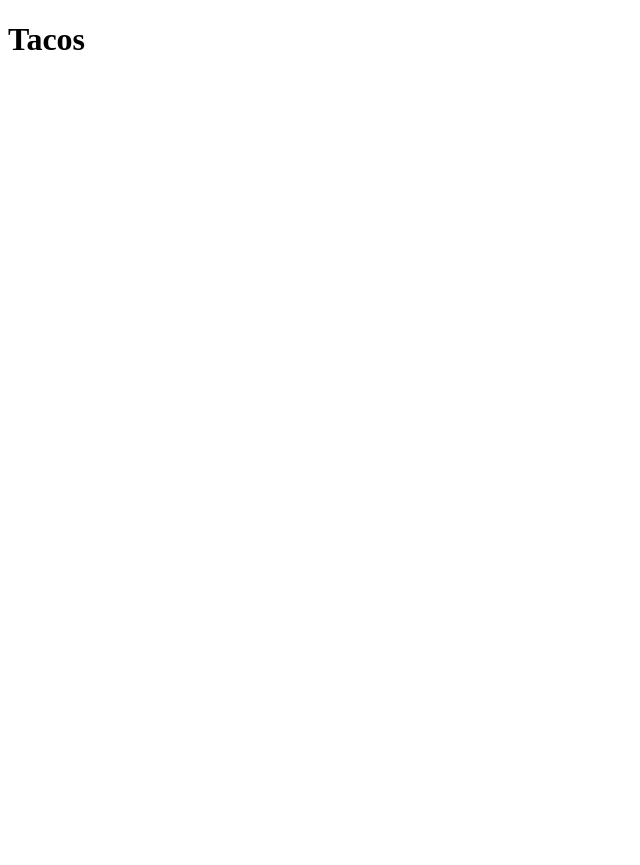
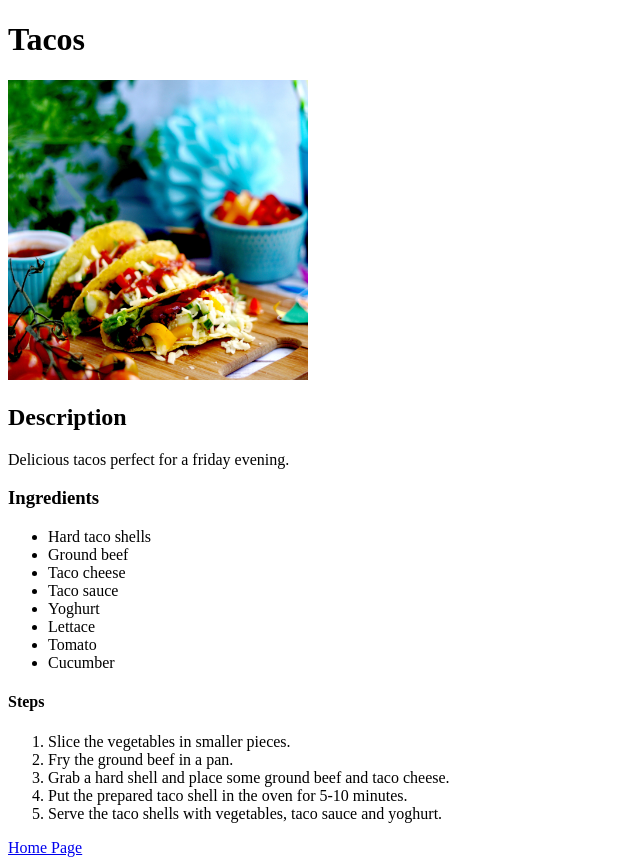
Before and after one commit to fredrikisehag/odin-recipes, a plain HTML site: page recipes/tacos.html in a window 1280 px wide. Shown: the whole page, without its empty margins (0-640 px from the left). Before the commit the page ends 800 px from the top, so only its background shows below. Drawn offline with Linux system fonts and the light colour scheme.

Commit message:
Add img, description, ingredients and steps to tacos.html

```diff
--- a/recipes/tacos.html
+++ b/recipes/tacos.html
@@ -8,5 +8,33 @@
   </head>
   <body>
     <h1>Tacos</h1>
+    <img
+      src="../img/tacos.jpg"
+      alt="A picture of tacos with hard shells"
+      width="300"
+      height="300"
+    />
+    <h2>Description</h2>
+    <p>Delicious tacos perfect for a friday evening.</p>
+    <h3>Ingredients</h3>
+    <ul>
+      <li>Hard taco shells</li>
+      <li>Ground beef</li>
+      <li>Taco cheese</li>
+      <li>Taco sauce</li>
+      <li>Yoghurt</li>
+      <li>Lettace</li>
+      <li>Tomato</li>
+      <li>Cucumber</li>
+    </ul>
+    <h4>Steps</h4>
+    <ol>
+      <li>Slice the vegetables in smaller pieces.</li>
+      <li>Fry the ground beef in a pan.</li>
+      <li>Grab a hard shell and place some ground beef and taco cheese.</li>
+      <li>Put the prepared taco shell in the oven for 5-10 minutes.</li>
+      <li>Serve the taco shells with vegetables, taco sauce and yoghurt.</li>
+    </ol>
+    <a href="../index.html">Home Page</a>
   </body>
 </html>
```
